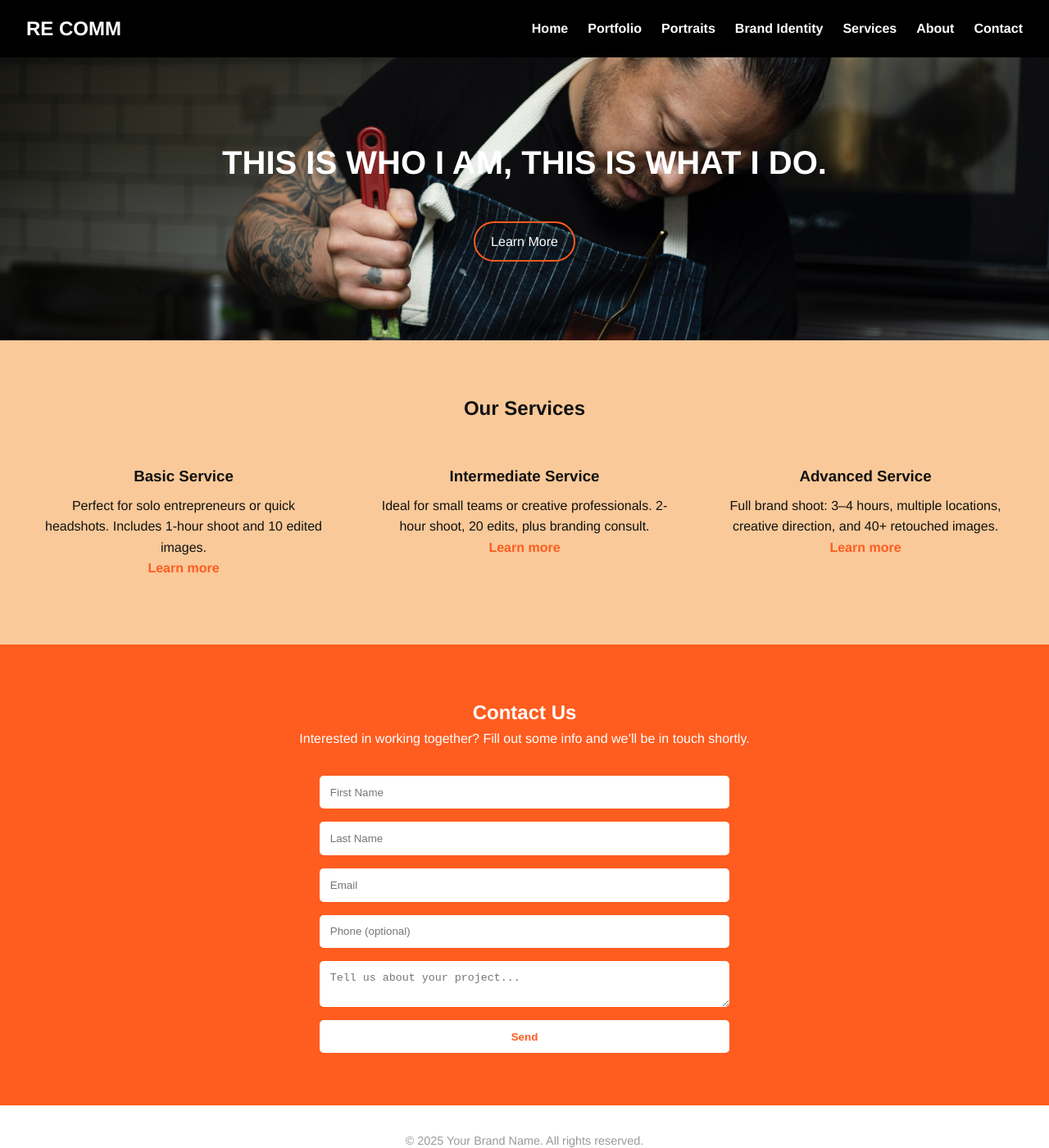
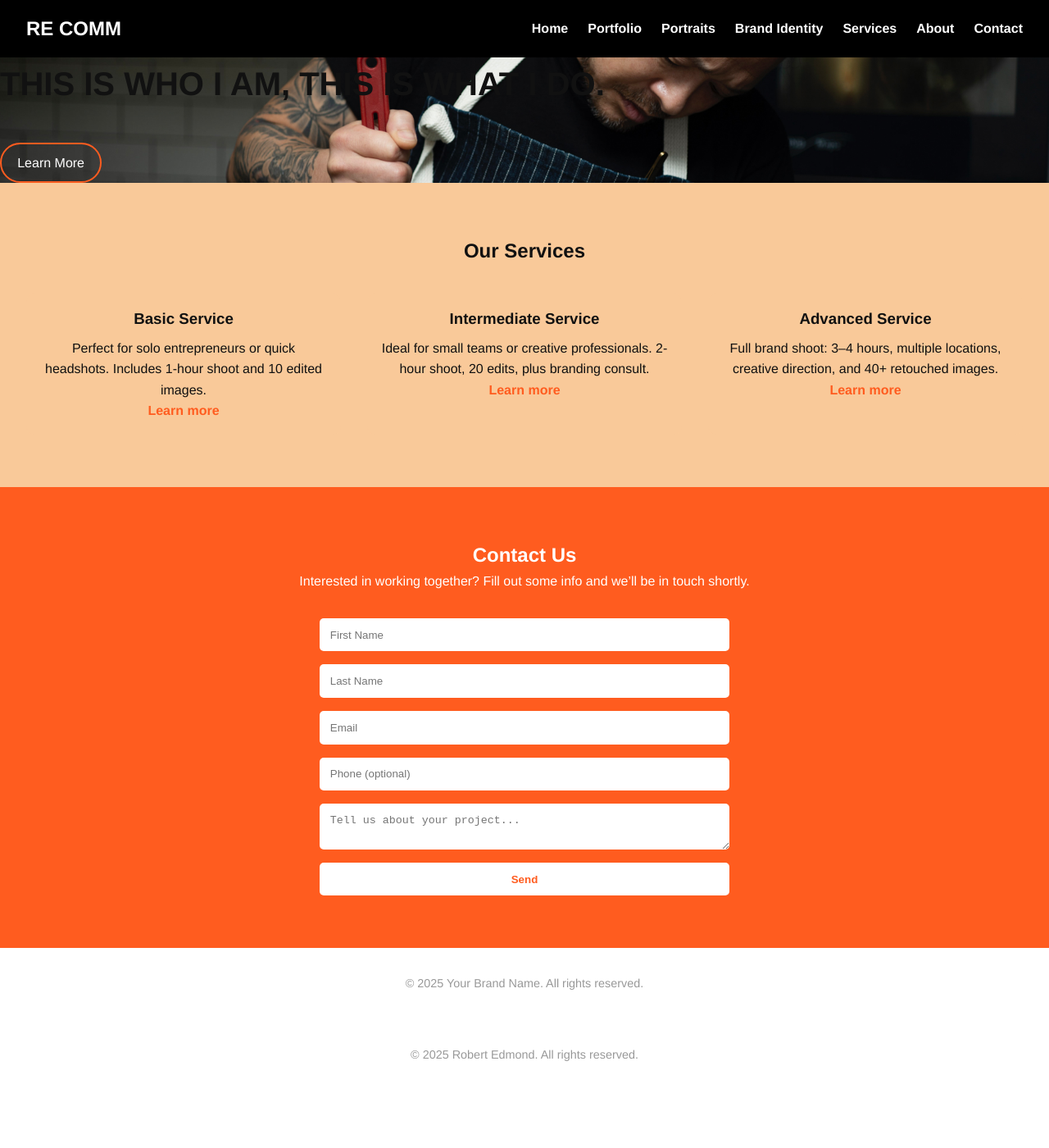
Before and after one commit to re-comm/my-portfolio, a Jekyll site: the page built from index.html, in a window 1280 px wide and 1400 px high. Shown: the whole window at 82% size. Built offline with Jekyll 4.4.1, drawn with Linux system fonts in a browser that asks for light colours.

Commit message:
Update styles.scss

```diff
--- a/assets/css/styles.scss
+++ b/assets/css/styles.scss
@@ -74,10 +74,7 @@
 */
 
 .hero {
-  background: url('/assets/images/hero-bg.jpg') center/cover no-repeat;
-  color: white;
-  padding: 6rem 2rem;
-  text-align: center;
+  background: url("{{ '/assets/images/hero-bg.jpg' | relative_url }}") center/cover no-repeat;
 }
 
 .hero-content h2 {
```
